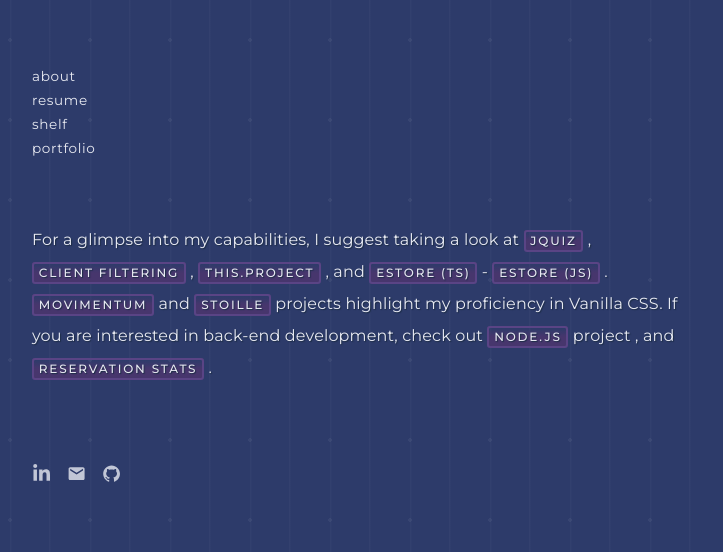
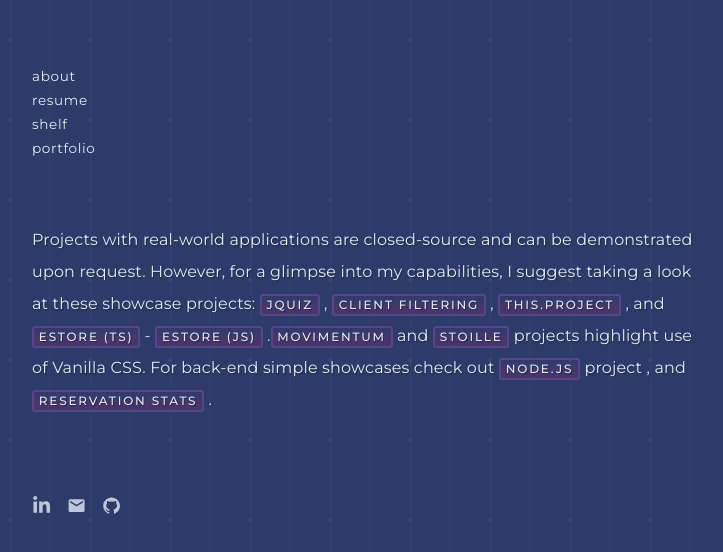
Before and after one commit to jasmingubeljic/jasmingubeljic.github.io, a Next.js app: page /portfolio in a window 1280 px wide. Shown: the top 552 px of the page, without its empty margins (270-993 px from the left). Built offline with nearby package versions, Linux system fonts and the light colour scheme.

Commit message:
chore: update

```diff
--- a/src/app/portfolio/page.tsx
+++ b/src/app/portfolio/page.tsx
@@ -4,7 +4,9 @@ export default function Portfolio() {
   return (
     <>
       <p>
-        For a glimpse into my capabilities, I suggest taking a look at{" "}
+        Projects with real-world applications are closed-source and can be
+        demonstrated upon request. However, for a glimpse into my capabilities,
+        I suggest taking a look at these showcase projects:{" "}
         <a
           href="https://github.com/jasmingubeljic/jQuiz"
           target="_blank"
@@ -44,7 +46,7 @@ export default function Portfolio() {
         >
           eStore (JS)
         </a>{" "}
-        . <br></br>
+        .
         <a
           href="https://github.com/jasmingubeljic/movimentum"
           target="_blank"
@@ -60,8 +62,8 @@ export default function Portfolio() {
         >
           Stoille
         </a>{" "}
-        projects highlight my proficiency in Vanilla CSS. If you are interested
-        in back-end development, check out{" "}
+        projects highlight use of Vanilla CSS. For back-end simple showcases
+        check out{" "}
         <a
           href="https://github.com/jasmingubeljic/estore-server"
           target="_blank"
--- a/src/components/Navigation/Navigation.tsx
+++ b/src/components/Navigation/Navigation.tsx
@@ -11,14 +11,14 @@ export default function Navigation() {
           </Link>
         </li>
         <li className={styles.list}>
-          <Link
+          <a
             className={styles.link}
-            href="https://oidxciuvrzcccopjpeqq.supabase.co/storage/v1/object/public/portfolio/Jasmin-G-Resume.pdf"
+            href="/resume/Jasmin-G-Resume.pdf"
+            target="_blank"
             rel="noopener noreferrer"
-            target="_blank"
           >
             resume
-          </Link>
+          </a>
         </li>
         <li className={styles.list}>
           <Link className={styles.link} href="/shelf">
```
Also changed, not shown: 1 other file (tests, documents, lock files or other folders).
